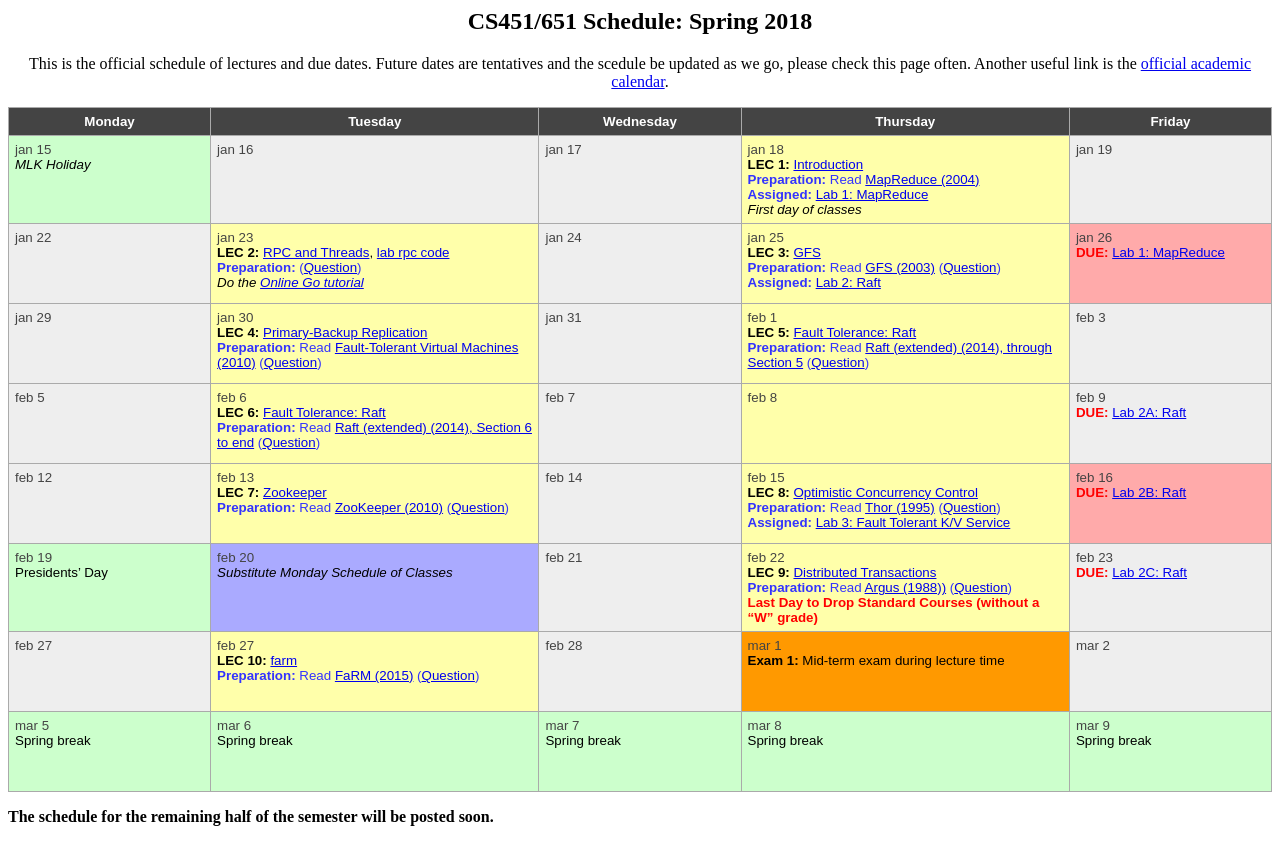
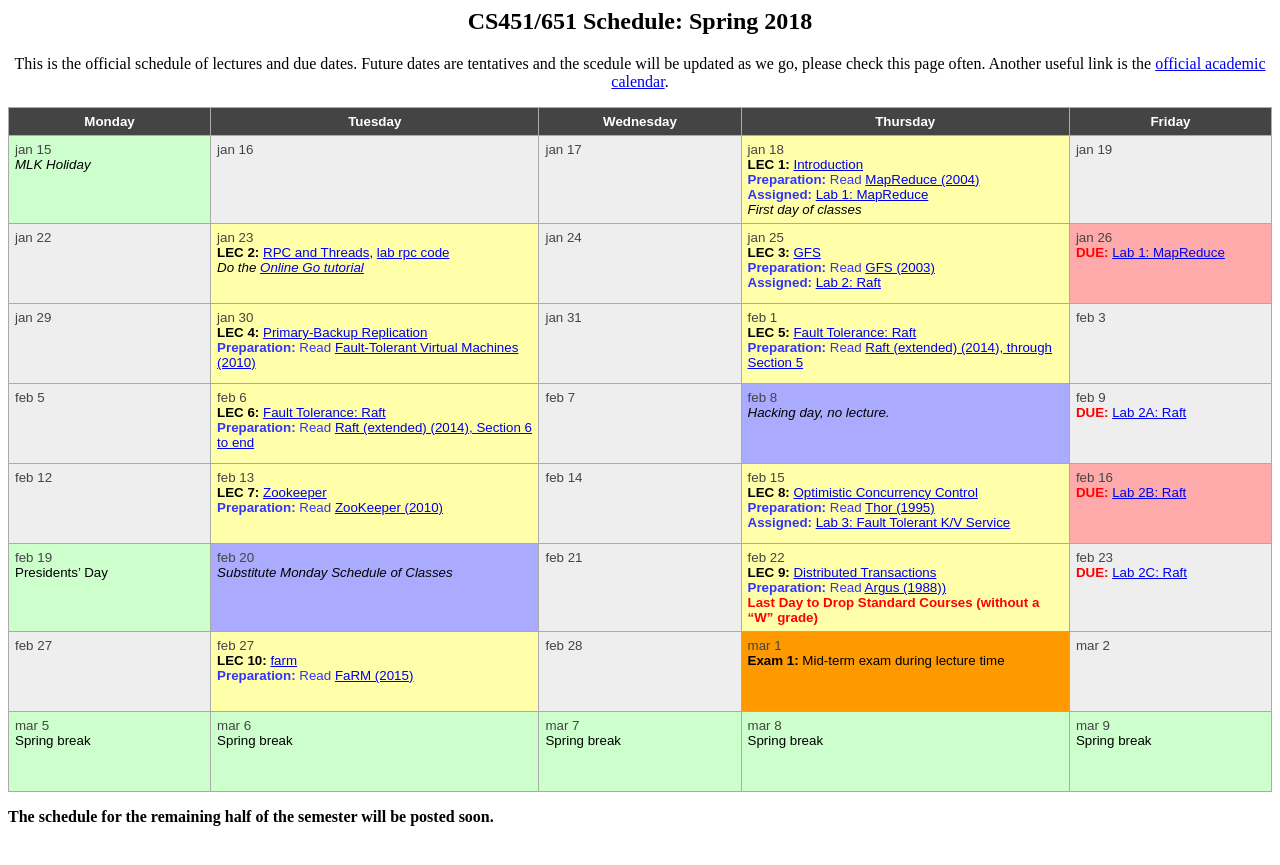
Before and after one commit to jimcadden/jmcadden.github.io, a Jekyll site: the page cs451/calendar.html, which Jekyll copies as it is, in a window 1280 px wide. Shown: the top 865 px of the page. Built offline with Jekyll 4.4.1, drawn with Linux system fonts in a browser that asks for light colours.

Commit message:
451 calendar update

```diff
--- a/cs451/calendar.html
+++ b/cs451/calendar.html
@@ -17,7 +17,7 @@ CS451/651 Schedule: Spring 2018
 <div align="center">
 <p>
 This is the official schedule of lectures and due dates. Future dates are
-tentatives and the scedule be updated as we go, please check this page often.
+tentatives and the scedule will be updated as we go, please check this page often.
 Another useful link is the <a target=_blank href="http://www.bu.edu/reg/calendars/semester/">official
 academic calendar</a>.
 </p>
@@ -112,13 +112,12 @@ table.calendar thead tr {
   <td id="2017-1-22"><span class="date">jan 22</span></td>
   <td id="2017-1-23" class="lecture"><span class="date">jan 23</span><br />
     <b>LEC 2:</b> <a href="notes/l-rpc.txt">RPC and Threads</a>, <a href="notes/labrpc.go">lab rpc code</a><br />
-    <span class="reading"><b>Preparation:</b>  (<a href="questions.html?q=q-gorpc&amp;lec=2">Question</a>)</span><br />
     <i>Do the <a href="http://tour.golang.org/">Online Go tutorial</a></i></td>
     </td>
   <td id="2017-1-24" span class="date">jan 24</span></td>
   <td id="2017-1-25" class="lecture"><span class="date">jan 25</span><br />
     <b>LEC 3:</b> <a href="notes/l-gfs.txt">GFS</a><br />
-    <span class="reading"><b>Preparation:</b>  Read <a href="papers/gfs.pdf">GFS (2003)</a> (<a href="questions.html?q=q-gfs&amp;lec=3">Question</a>)</span><br />
+    <span class="reading"><b>Preparation:</b>  Read <a href="papers/gfs.pdf">GFS (2003)</a><br />
   <span class="reading"><b>Assigned:</b> <a href="labs/lab-raft.html">Lab 2: Raft</a></span></td>
   <td id="2017-1-26" class="due"><span class="date">jan 26</span> <br \>
   <span class="deadline"><b>DUE:</b> <a href="labs/lab-1.html">Lab 1: MapReduce</a></span>
@@ -129,11 +128,11 @@ table.calendar thead tr {
   <td id="2017-1-29" class="date"><span class="date">jan 29</span><br /></td>
   <td id="2017-1-30" class="lecture"><span class="date">jan 30</span><br />
     <b>LEC 4:</b> <a href="notes/l-vm-ft.txt">Primary-Backup Replication</a><br />
-    <span class="reading"><b>Preparation:</b>  Read <a href="papers/vm-ft.pdf">Fault-Tolerant Virtual Machines (2010)</a> (<a href="questions.html?q=q-vm-ft&amp;lec=4">Question</a>)</span></td>
+    <span class="reading"><b>Preparation:</b>  Read <a href="papers/vm-ft.pdf">Fault-Tolerant Virtual Machines (2010)</a> </td>
   <td id="2017-1-31" class="date"><span class="date">jan 31</span><br /></td>
   <td id="2017-2-1" class="lecture"><span class="date">feb 1</span><br />
     <b>LEC 5:</b> <a href="notes/l-raft.txt">Fault Tolerance: Raft</a><br />
-    <span class="reading"><b>Preparation:</b>  Read <a href="papers/raft-extended.pdf">Raft (extended) (2014), through Section 5</a> (<a href="questions.html?q=q-raft&amp;lec=5">Question</a>)</span>
+    <span class="reading"><b>Preparation:</b>  Read <a href="papers/raft-extended.pdf">Raft (extended) (2014), through Section 5</a>
 </td>
   <td id="2017-2-3" class=""><span class="date">feb 3</span><br />
     </td>
@@ -143,10 +142,11 @@ table.calendar thead tr {
   <td id="2017-2-5"><span class="date">feb 5</span></td>
   <td id="2017-2-6" class="lecture"><span class="date">feb 6</span><br />
     <b>LEC 6:</b> <a href="notes/l-raft2.txt">Fault Tolerance: Raft</a><br />
-    <span class="reading"><b>Preparation:</b>  Read <a href="papers/raft-extended.pdf">Raft (extended) (2014), Section 6 to end</a> (<a href="questions.html?q=q-raft2&amp;lec=6">Question</a>)</span><br />
+    <span class="reading"><b>Preparation:</b>  Read <a href="papers/raft-extended.pdf">Raft (extended) (2014), Section 6 to end</a> </span><br />
     </td>
   <td id="2017-2-7" ><span class="date">feb 7</span></td>
-  <td id="2017-2-8" class="lecture"><span class="date">feb 8</span><br /></td>
+  <td id="2017-2-8" class="special"><span class="date">feb 8</span><br/>
+    <i>Hacking day, no lecture.</i></td>
   <td id="2017-2-9" class="date"><span class="date">feb 9</span><br />
     <span class="deadline"><b>DUE:</b> <a href="labs/lab-raft.html">Lab 2A: Raft</a></span></td>
 </td>
@@ -156,11 +156,11 @@ table.calendar thead tr {
   <td id="2017-2-12"><span class="date">feb 12</span></td>
   <td id="2017-2-13" class="lecture"><span class="date">feb 13</span><br />
     <b>LEC 7:</b> <a href="notes/l-zookeeper.txt">Zookeeper</a><br />
-    <span class="reading"><b>Preparation:</b>  Read <a href="papers/zookeeper.pdf">ZooKeeper (2010)</a> (<a href="questions.html?q=q-zookeeper&amp;lec=7">Question</a>)</span></td>
+    <span class="reading"><b>Preparation:</b>  Read <a href="papers/zookeeper.pdf">ZooKeeper (2010)</a> </span></td>
   <td id="2017-2-14" class=""><span class="date">feb 14</span></td>
   <td id="2017-2-15" class="lecture"><span class="date">feb 15</span><br />
     <b>LEC 8:</b> <a href="notes/l-occ.txt">Optimistic Concurrency Control</a><br />
-    <span class="reading"><b>Preparation:</b>  Read <a href="papers/thor95.pdf">Thor (1995)</a> (<a href="questions.html?q=q-thor95&amp;lec=8">Question</a>)</span><br />
+    <span class="reading"><b>Preparation:</b>  Read <a href="papers/thor95.pdf">Thor (1995)</a> </span><br />
   <span class="reading"><b>Assigned:</b> <a href="labs/lab-kvraft.html">Lab 3:
       Fault Tolerant K/V Service</a></span>
   </td>
@@ -176,7 +176,7 @@ Presidents’ Day</td>
   <td id="2017-2-21" class=""><span class="date">feb 21</span></td>
   <td id="2017-2-22" class="lecture"><span class="date">feb 22</span><br />
     <b>LEC 9:</b> <a href="notes/l-2pc.txt">Distributed Transactions</a><br />
-    <span class="reading"><b>Preparation:</b>  Read <a href="papers/argus88.pdf">Argus (1988))</a> (<a href="questions.html?q=q-argus88&amp;lec=9">Question</a>)</span><br \>
+    <span class="reading"><b>Preparation:</b>  Read <a href="papers/argus88.pdf">Argus (1988))</a> </span><br \>
   <span class="deadline"><b>Last Day to Drop Standard Courses (without a “W” grade) </b></span>
   </td>
   <td id="2017-2-23" class=""><span class="date">feb 23</span><br />
@@ -187,7 +187,7 @@ Presidents’ Day</td>
   <td id="2017-2-26"><span class="date">feb 27</span></td>
   <td id="2017-2-27" class="lecture"><span class="date">feb 27</span><br />
     <b>LEC 10:</b> <a href="notes/l-farm.txt">farm</a><br />
-    <span class="reading"><b>Preparation:</b>  Read <a href="papers/farm-2015.pdf">FaRM (2015)</a> (<a href="questions.html?q=q-farm&amp;lec=10">Question</a>)</span><br \>
+    <span class="reading"><b>Preparation:</b>  Read <a href="papers/farm-2015.pdf">FaRM (2015)</a> </span><br \>
   <td id="2017-2-28"><span class="date">feb 28</span></td>
   <td id="2017-3-1" class="quiz"><span class="date">mar 1</span><br />
     <b>Exam 1:</b> Mid-term exam during lecture time</b><br />
```
Also changed, not shown: 6 other files.
